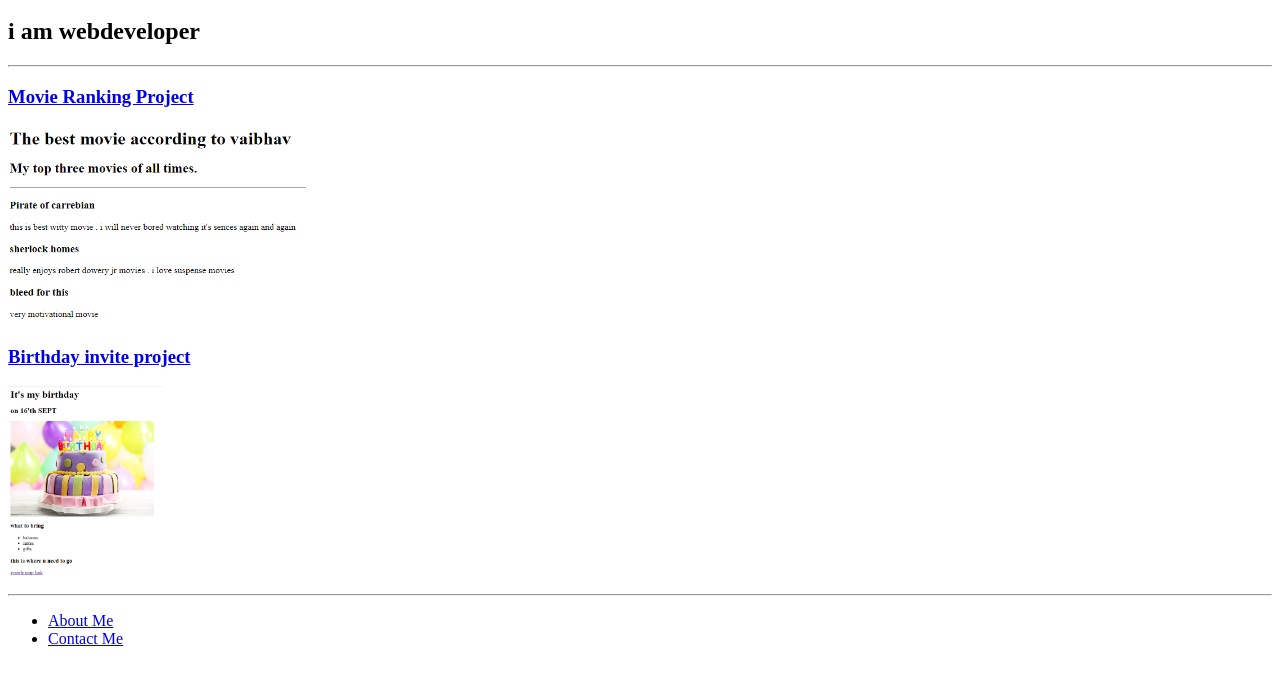
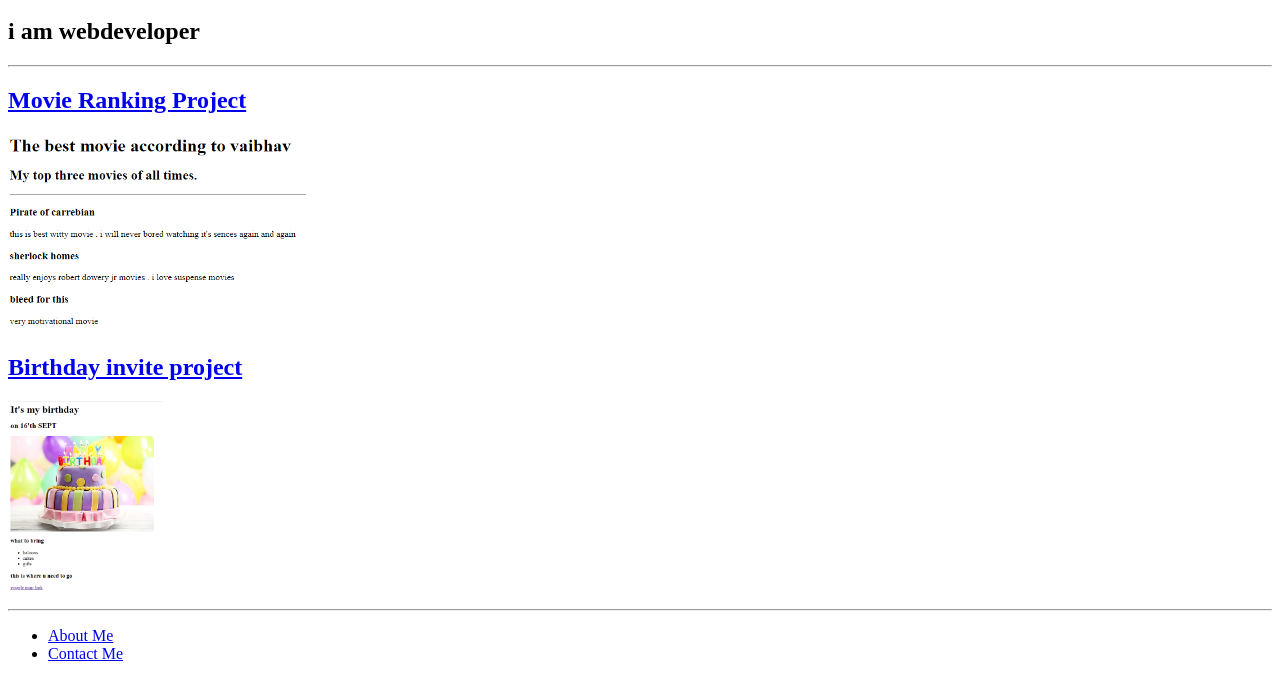
Before and after one commit to vaibhavpnirmal/Html_portfolio, a plain HTML site: page index.html in a window 1280 px wide. Shown: the part 48-748 px from the top of the page. Drawn offline with Linux system fonts and the light colour scheme.

Commit message:
Update index.html

```diff
--- a/index.html
+++ b/index.html
@@ -12,12 +12,12 @@
     <hr>
 
     <!-- TODO 2: Add Your previous projects' HTML into the public folder -->
-    <h3><a href="./public/movie-ranking.html">  Movie Ranking Project</a></h3>
+    <h2><a href="./public/movie-ranking.html">  Movie Ranking Project</a></h2>
 
 
     <!-- TODO 3: Take screenshots of your project previews and add the images to the images folder -->
     <img src="./movies.png" alt="project photo" height="200" />
-    <h3><a href="./public/birthday-invite.html"> Birthday invite project </a></h3>
+    <h2><a href="./public/birthday-invite.html"> Birthday invite project </a></h2>
     <img src="./birthday.png" alt="birthdayimage" height="200" />
 
     <hr>
```
